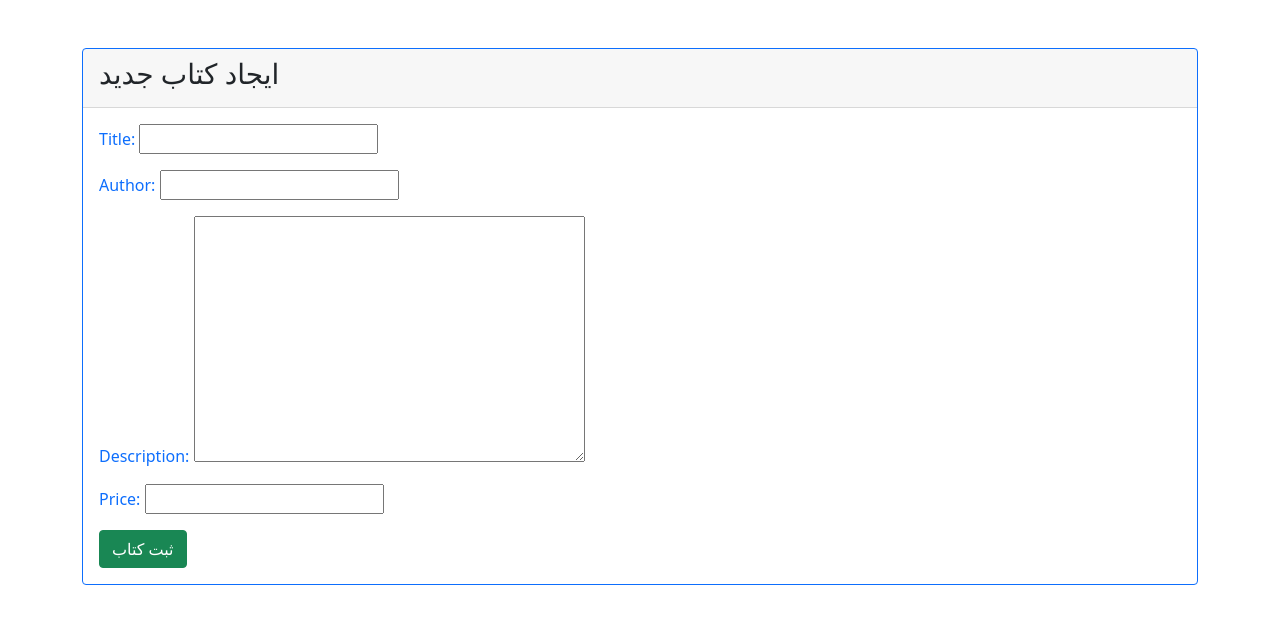
After one commit to nastaranxyousefi/bookstore_django, a Django app: page /books/create/ in a window 1280 px wide. The commit adds this page. Shown: the top 624 px of the page. Run offline with Django 3.2, Linux system fonts and the light colour scheme.

Commit message:
add BookCreateView

```diff
--- /dev/null
+++ b/books/templates/books/book_create.html
@@ -0,0 +1,22 @@
+{% extends '_base.html' %}
+
+{% block page_title %}
+     ایجاد کتاب جدید
+{% endblock %}
+
+{% block content %}
+
+    <div class="card border-primary mb-3">
+        <div class="card-header"><h3>ایجاد کتاب جدید</h3></div>
+        <div class="card-body text-primary">
+            <form action="" method="post">
+                {% csrf_token %}
+                {{ form.as_p }}
+
+                <button type="submit" class="btn btn-success">ثبت کتاب</button>
+            </form>
+
+        </div>
+    </div>
+
+{% endblock %}
--- a/books/templates/books/book_list.html
+++ b/books/templates/books/book_list.html
@@ -24,5 +24,6 @@
         </div>
 
     {% endfor %}
+    <a class="m-5" href="{% url 'book_create' %}"> <h4>اضافه کردن کتاب جدید</h4></a>
 
 {% endblock %}
--- a/books/urls.py
+++ b/books/urls.py
@@ -4,5 +4,6 @@ from . import views
 
 urlpatterns = [
     path('', views.BookListView.as_view(), name='book_list'),
-    path('<int:pk>/', views.BookDetailView.as_view(), name='book_detail')
+    path('<int:pk>/', views.BookDetailView.as_view(), name='book_detail'),
+    path('create/', views.BookCreateView.as_view(), name='book_create'),
 ]
--- a/books/views.py
+++ b/books/views.py
@@ -12,3 +12,9 @@ class BookListView(generic.ListView):
 class BookDetailView(generic.DetailView):
     model = Book
     template_name = 'books/book_detail.html'
+
+
+class BookCreateView(generic.CreateView):
+    model = Book
+    template_name = 'books/book_create.html'
+    fields = ['title', 'author', 'description', 'price']
```
Also changed, not shown: db.sqlite3.
